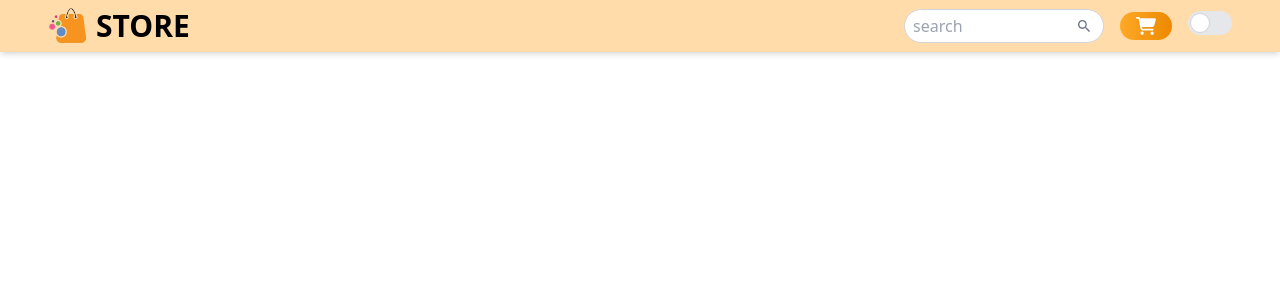
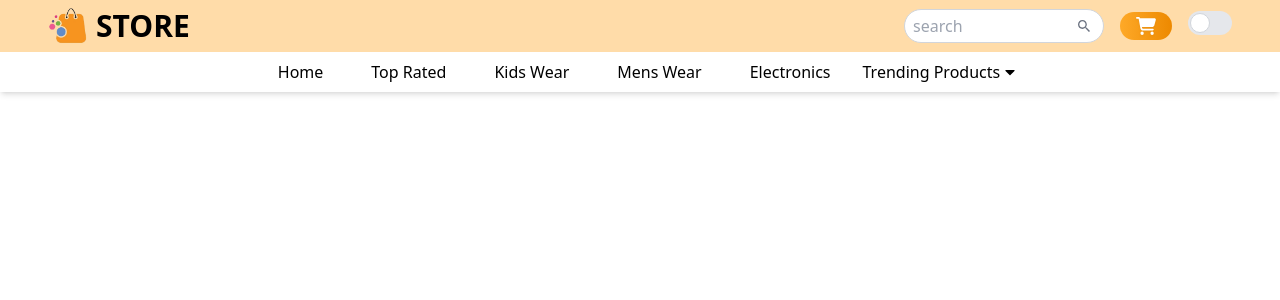
Before and after one commit to pranmandale/E-Commerce-website-, a React (Vite) app: page / in a window 1280 px wide. Shown: the top 300 px of the page. Built offline with nearby package versions, Linux system fonts and the light colour scheme.

Commit message:
second nav bar included

```diff
--- a/src/components/Navbar/Navbar.jsx
+++ b/src/components/Navbar/Navbar.jsx
@@ -1,9 +1,11 @@
-import React, { useState, useEffect } from 'react'
-import logo from "../../assets/logo.png"
+import React, { useState, useEffect } from 'react';
+import logo from "../../assets/logo.png";
 // this is for search icon
 import { IoMdSearch } from "react-icons/io";
 // this is for cart icon
 import { FaCartShopping } from "react-icons/fa6";
+// this is for caret icon
+import { FaCaretDown } from "react-icons/fa";
 
 const Navbar = () => {
   const [darkMode, setDarkMode] = useState(false);
@@ -23,6 +25,52 @@
       return newMode;
     });
   };
+
+  const Menu = [
+    {
+      id: 1,
+      name: "Home",
+      link: "/#",
+    },
+    {
+      id: 2,
+      name: "Top Rated",
+      link: "/#services",
+    },
+    {
+      id: 3,
+      name: "Kids Wear",
+      link: "/#",
+    },
+    {
+      id: 4,
+      name: "Mens Wear",
+      link: "/#",
+    },
+    {
+      id: 5,
+      name: "Electronics",
+      link: "/#",
+    },
+  ];
+
+  const DropdownLinks = [
+    {
+      id: 1,
+      name: "Trending",
+      link: "/#",
+    },
+    {
+      id: 2,
+      name: "Best Selling",
+      link: "/#",
+    },
+    {
+      id: 3,
+      name: "Top Rated",
+      link: "/#",
+    },
+  ];
 
   return (
     <div className="shadow-md bg-white dark:bg-gray-900 dark:text-white duration-200 relative z-40">
@@ -84,11 +132,50 @@
         </div>
       </div>
       {/* LowerNavbar */}
-      <div>
+      <div className="flex justify-center">
         {/* Add content for the lower navbar here */}
+        <ul className="sm:flex hidden items-center gap-4">
+          {Menu.map((data) => (
+            <li key={data.id}>
+              <a href={data.link}
+              className="inlilne-block px-4 hover:text-primary duration-200"
+              >
+              {data.name}</a>
+            </li>
+          ))}
+          {/* dropdown */}
+          <li className="group relative cursor-pointer">
+          <a
+          href="#"
+          className="flex items-center gap-[2px] py-2"
+          >
+          Trending Products
+          <span>
+            <FaCaretDown
+              className="transition-all duration-200
+              group-hover:rotate-180"
+            />
+          </span>
+          </a>
+          <div className="absolute z-[9999] hidden group-hover:block w-[150px] rounded-md bg-white
+          p-2 text-black shadow-md">
+            <ul>
+              {DropdownLinks.map((data) => (
+                <li key={data.id}>
+                  <a
+                  href= {data.link}
+                  className="inline-block w-full rounded-md p-2
+                  hover:bg-primary/20"
+                  >{data.name}</a>
+                </li>
+              ))}
+            </ul>
+          </div>
+          </li>
+        </ul>
       </div>
     </div>
   )
 }
 
-export default Navbar
+export default Navbar;
```
